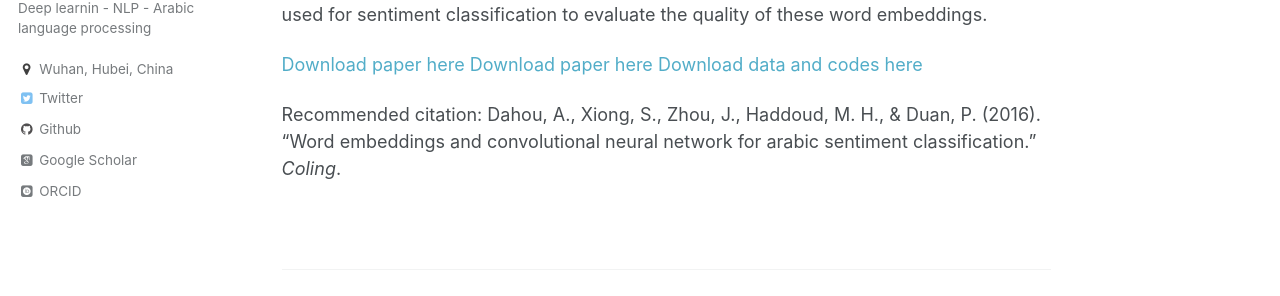
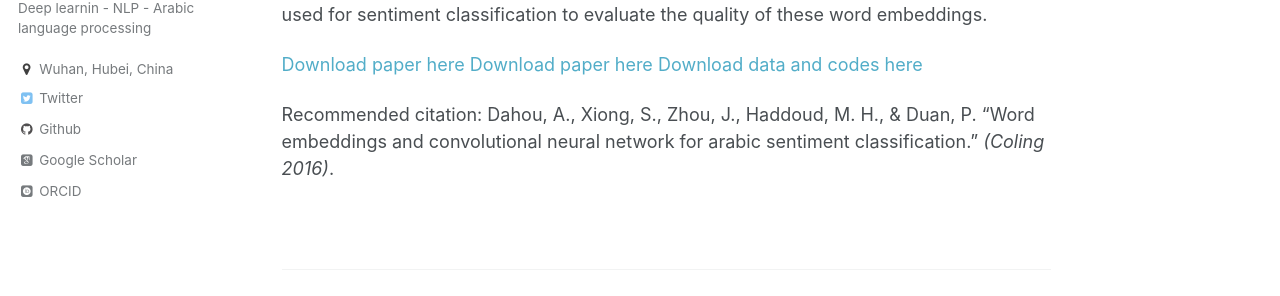
Before and after one commit to dahouabdelghani/dahouabdelghani.github.io, a Jekyll site: the page built from _publications/2016-10-01-paper-1.md, in a window 1280 px wide and 1055 px high. Shown: the part 377-673 px from the top of the window. Built offline with Jekyll 4.4.1, drawn with Linux system fonts in a browser that asks for light colours; some web fonts are replaced.

```diff
--- a/_publications/2016-10-01-paper-1.md
+++ b/_publications/2016-10-01-paper-1.md
@@ -14,4 +14,4 @@ In this paper, a scheme of Arabic sentiment classification, which evaluates and
 [Download data and codes here](https://drive.google.com/open?id=0B2WzDD9FC2KXRHlYNjYxUmowRW8)
 
 
-Recommended citation: Dahou, A., Xiong, S., Zhou, J., Haddoud, M. H., & Duan, P. (2016). "Word embeddings and convolutional neural network for arabic sentiment classification." <i>Coling</i>.
+Recommended citation: Dahou, A., Xiong, S., Zhou, J., Haddoud, M. H., & Duan, P. "Word embeddings and convolutional neural network for arabic sentiment classification." <i>(Coling 2016)</i>.
```
